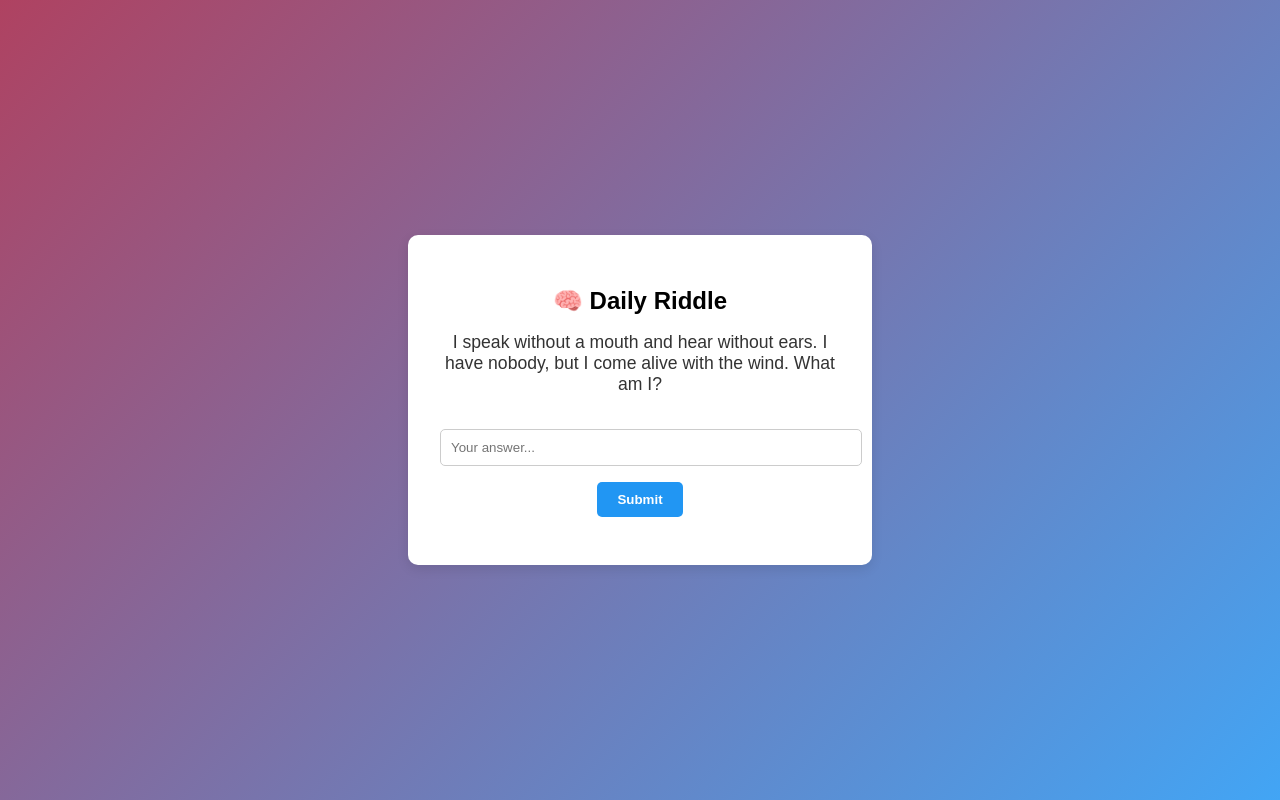
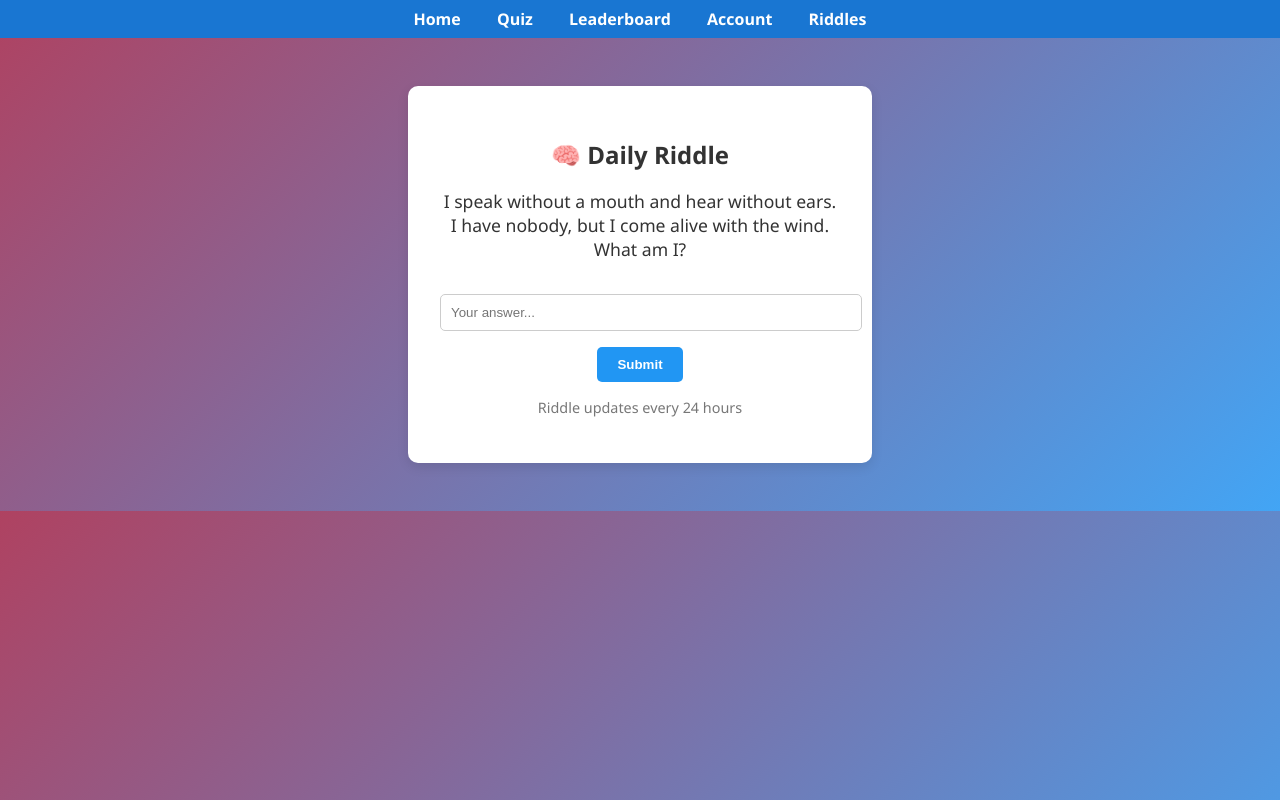
Before and after one commit to Max230135/triple-quarter, a plain HTML site: page riddles.html in a window 1280 px wide. Drawn offline with Linux system fonts and the light colour scheme.

Commit message:
Add files via upload

```diff
--- a/riddles.html
+++ b/riddles.html
@@ -2,19 +2,16 @@
 <html lang="en">
 <head>
   <meta charset="UTF-8">
-  <title>Daily Riddle - Triple Quarter</title>
+  <title>Triple Quarter - Daily Riddle</title>
   <style>
     body {
-      font-family: Arial, sans-serif;
+      font-family: 'Segoe UI', sans-serif;
       margin: 0;
       padding: 0;
       background: linear-gradient(135deg, #f3ec78, #af4261);
       background-size: 400% 400%;
       animation: gradientGlow 60s ease infinite;
-      display: flex;
-      justify-content: center;
-      align-items: center;
-      height: 100vh;
+      color: #333;
     }
 
     @keyframes gradientGlow {
@@ -25,14 +22,27 @@
       100% { background: linear-gradient(135deg, #f3ec78, #af4261); }
     }
 
+    nav {
+      background: #1976d2;
+      padding: 0.5rem;
+      text-align: center;
+    }
+
+    nav a {
+      color: white;
+      text-decoration: none;
+      margin: 0 1rem;
+      font-weight: bold;
+    }
+
     .container {
       background: white;
+      margin: 3rem auto;
       padding: 2rem;
       border-radius: 10px;
       box-shadow: 0 4px 12px rgba(0,0,0,0.1);
       text-align: center;
       max-width: 400px;
-      width: 100%;
     }
 
     h2 {
@@ -41,7 +51,6 @@
 
     p {
       font-size: 1.1rem;
-      color: #333;
     }
 
     input {
@@ -65,17 +74,26 @@
     #response {
       margin-top: 1rem;
       font-weight: bold;
-      color: green;
     }
   </style>
 </head>
 <body>
+
+  <nav>
+    <a href="home.html">Home</a>
+    <a href="quiz.html">Quiz</a>
+    <a href="leaderboard.html">Leaderboard</a>
+    <a href="account.html">Account</a>
+    <a href="riddles.html">Riddles</a>
+  </nav>
+
   <div class="container">
     <h2>🧠 Daily Riddle</h2>
     <p id="riddleText">I speak without a mouth and hear without ears. I have nobody, but I come alive with the wind. What am I?</p>
     <input type="text" id="answerInput" placeholder="Your answer..." />
     <button onclick="checkAnswer()">Submit</button>
     <div id="response"></div>
+    <p style="margin-top: 1rem; font-size: 0.9rem; color: #777;">Riddle updates every 24 hours</p>
   </div>
 
   <script>
@@ -86,10 +104,13 @@
       const response = document.getElementById("response");
       if (input === correctAnswer) {
         response.textContent = "✅ Correct! Come back tomorrow for a new riddle.";
+        response.style.color = "green";
       } else {
         response.textContent = "❌ Try again!";
+        response.style.color = "red";
       }
     }
   </script>
+
 </body>
 </html>
```
